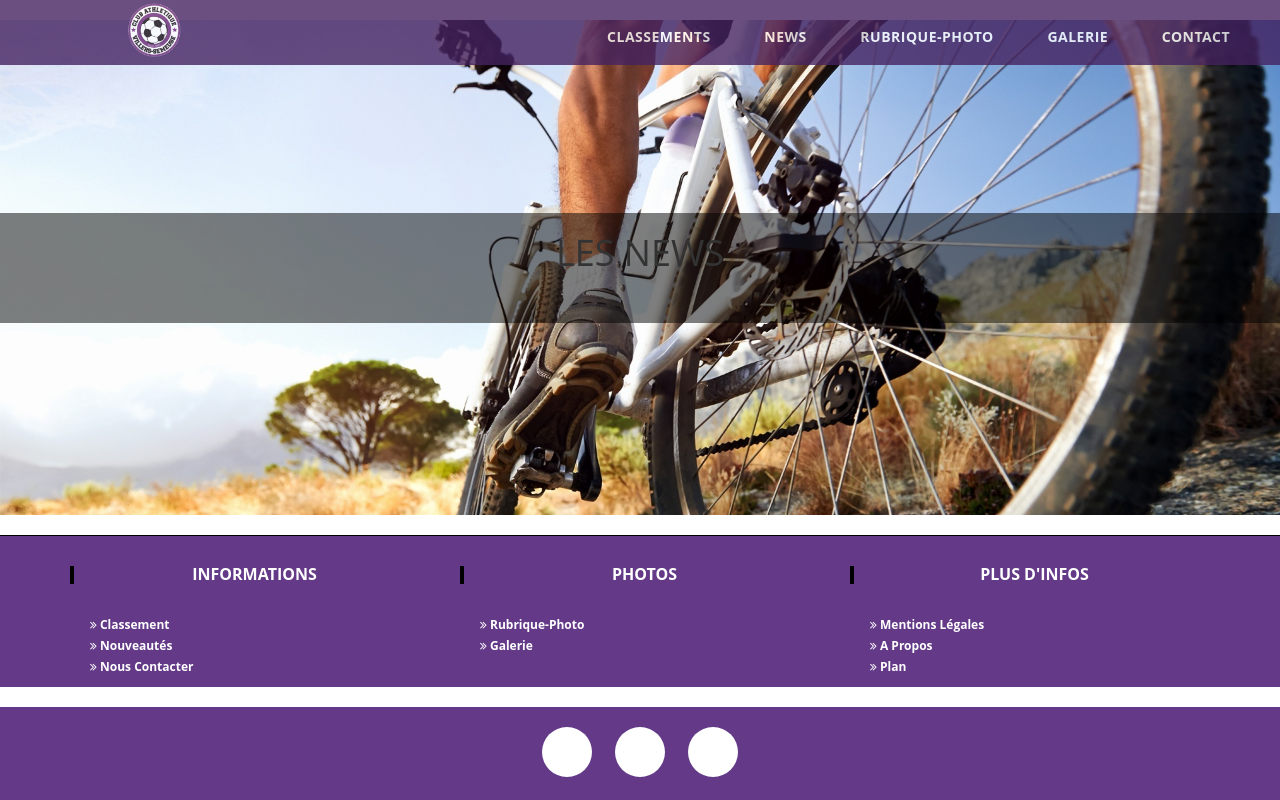
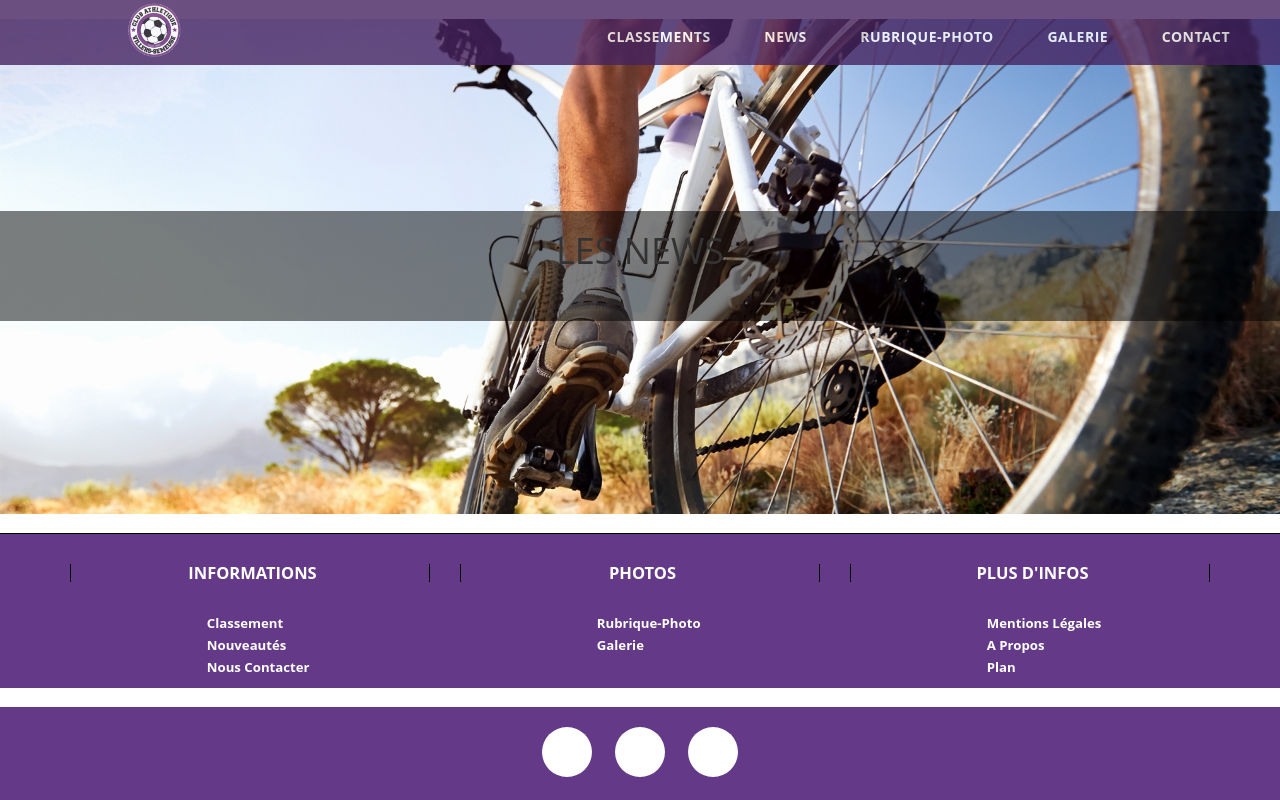
Before and after one commit to Jcollart/RUCBY, a PHP site: page /news.php in a window 1280 px wide. Run offline with PHP 8.4, Linux system fonts and the light colour scheme; some libraries are stand-ins or nearby versions; some web fonts are replaced.

Commit message:
Modif Header / Footer

```diff
--- a/Rubphoto.php
+++ b/Rubphoto.php
@@ -9,7 +9,7 @@
 </head>
 <body>
 
-    <!------------------------------------------------------------------------------
+    <!---
     -                                HEADER                                               -
     --------------------------------------------------------------------------------->
 
@@ -17,7 +17,7 @@
 
 
 
-    <!--------------------------------------------------------------------------------
+    <!---
     -                        HEADER RUBRIQUE PHOTOS                                 -
     --------------------------------------------------------------------------------->
 
--- a/css/footer1.css
+++ b/css/footer1.css
@@ -28,17 +28,18 @@
   color: white;
   font-weight: bold;
   text-transform: uppercase;
-  font-size: 16px;
+  font-size: 1.5em;
   margin-bottom: 30px;
-  border-left: 4px solid black;
+  border-left: 1px solid black;
+  border-right: 1px solid black;
   padding-left: 5px;
 }
 
   footer.nb-footer .footer-info-single ul li a {
   display: block;
   color: white;
-  margin-left: 20px;
-  font-size: 12px;
+  margin-left: 38%;
+  font-size: 1.2em;
   font-weight: bold;
   padding: 2px 0;
   text-align: left;
@@ -48,9 +49,3 @@
   color: grey;
   text-decoration: none;
 }
-
-  footer.nb-footer .footer-info-single p {
-  font-size: 13px;
-  line-height: 20px;
-  color: white;
-}
--- a/css/index.css
+++ b/css/index.css
@@ -226,17 +226,16 @@ h2  {
 
 .aPimg img {
     width: 80%;
-    max-width: 400px;
+    max-width: 350px;
     margin-right: 20px;
 }
 
 .aPtexte {
     width: 55%;
     float: left;
-    height: auto;
     font-size: 1.8em;
     margin-left : 50px;
-    margin-top: 5%;
+    margin-top: 2%;
 }
 
 @media all and (max-width:1199px) {
--- a/footer1.php
+++ b/footer1.php
@@ -13,9 +13,9 @@
        <div class="footer-info-single">
        	<h2 class="title">Informations</h2>
        	<ul class="list-unstyled">
-          <li><a href="rank.php" title=""><i class="fa fa-angle-double-right"></i> Classement</a></li>
-       		<li><a href="news.php" title=""><i class="fa fa-angle-double-right"></i> Nouveautés</a></li>
-       		<li><a href="contact.php" title=""><i class="fa fa-angle-double-right"></i> Nous Contacter</a></li>
+          <li><a href="rank.php" title="">Classement</a></li>
+       		<li><a href="news.php" title="">Nouveautés</a></li>
+       		<li><a href="contact.php" title="">Nous Contacter</a></li>
 
        	</ul>
        </div>
@@ -25,8 +25,8 @@
        <div class="footer-info-single">
        	<h2 class="title">Photos</h2>
        	<ul class="list-unstyled">
-          <li><a href="Rubphoto.php" title=""><i class="fa fa-angle-double-right"></i> Rubrique-Photo</a></li>
-       		<li><a href="galerie.php" title=""><i class="fa fa-angle-double-right"></i> Galerie</a></li>
+          <li><a href="Rubphoto.php" title="">Rubrique-Photo</a></li>
+       		<li><a href="galerie.php" title="">Galerie</a></li>
        	</ul>
        </div>
        </div>
@@ -35,9 +35,9 @@
        <div class="footer-info-single">
        	<h2 class="title">Plus D'infos</h2>
        	<ul class="list-unstyled">
-       		<li><a href="#" title=""><i class="fa fa-angle-double-right"></i> Mentions Légales</a></li>
-       		<li><a href="#" title=""><i class="fa fa-angle-double-right"></i> A Propos</a></li>
-       		<li><a href="#" title=""><i class="fa fa-angle-double-right"></i> Plan</a></li>
+       		<li><a href="#" title="">Mentions Légales</a></li>
+       		<li><a href="#" title="">A Propos</a></li>
+       		<li><a href="#" title="">Plan</a></li>
        	</ul>
        </div>
        </div>
--- a/header2.php
+++ b/header2.php
@@ -1,7 +1,6 @@
 <link rel="stylesheet" href="css/header.css" />
 <link rel="stylesheet" href="https://cdnjs.cloudflare.com/ajax/libs/font-awesome/4.7.0/css/font-awesome.min.css">
 <link rel="stylesheet" href="https://use.fontawesome.com/releases/v5.8.1/css/all.css">
-<script type="text/javascript" src="js/header.js"></script>
 
 <header>
 <nav>
```
